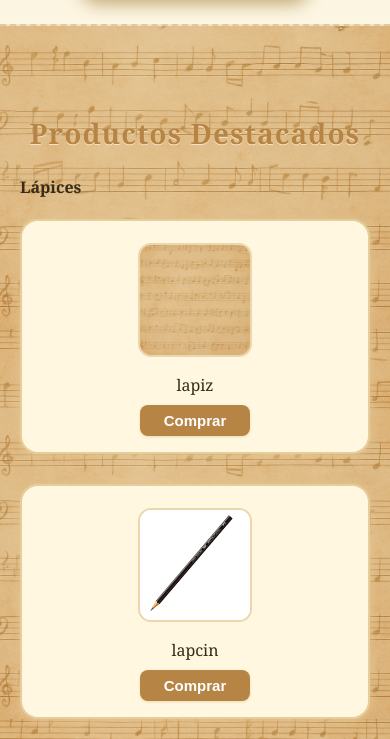
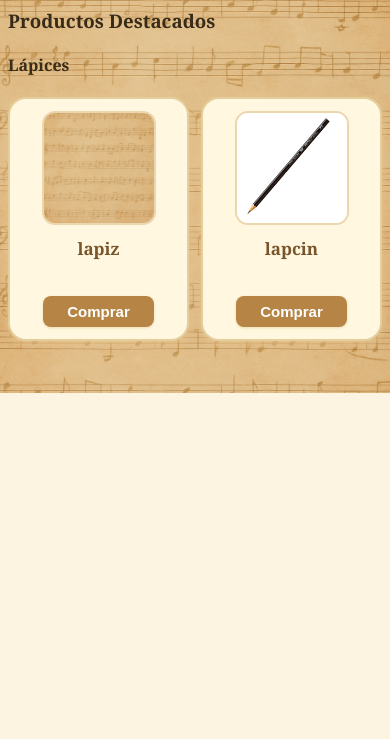
Before and after one commit to Yast1n/Tienda_Papeleria, a Django app: page / in a window 390 px wide. Shown: the part 451-1190 px from the top of the page. After the commit the page ends 844 px from the top, so only its background shows below. Run offline with Django 5.2, Linux system fonts and the light colour scheme; data comes from the database, SQL or seed files in the repository; both versions use the stored data as it was after the commit.

Commit message:
se configuro creacion de productos
creacion de producto desde admin y se muestra en el home

```diff
--- a/Tienda_Papeleria/Tienda/static/Tienda/css/home.css
+++ b/Tienda_Papeleria/Tienda/static/Tienda/css/home.css
@@ -1,4 +1,4 @@
-/* Estilo base vintage con toque pergamino/musical */
+/* Fondo general tipo vintage */
 body {
     background: #fdf6e3 url('../img/texture-music-bg.png') repeat;
     background-size: contain;
@@ -69,22 +69,39 @@ nav a:hover {
 /* Productos destacados */
 .featured {
     margin: 40px auto 0 auto;
-    max-width: 900px;
+    max-width: 1100px;
     padding: 20px;
 }
 
-.featured h3 {
-    text-align: center;
-    font-size: 28px;
-    color: #b68545;
-    margin-bottom: 24px;
+/* Categoría bloque */
+.category-block {
+    margin-bottom: 40px;
+    background: #faecd6;
+    border-radius: 20px;
+    box-shadow: 0 1px 8px #eed7b2;
+    padding: 20px 18px 8px 18px;
+    border: 1.5px solid #f0d7ad;
+    position: relative;
+    overflow: hidden;
+}
+
+.category-block h4 {
+    margin: 0 0 20px 0;
+    color: #a6793a;
+    font-size: 22px;
+    font-weight: bold;
     letter-spacing: 1px;
-    text-shadow: 0 1px #f9e3c5;
+    text-shadow: 0 1px #fff6e2;
+    border-left: 7px solid #e9c78c;
+    padding-left: 16px;
+    background: #fff6e2;
+    border-radius: 0 9px 9px 0;
+    display: inline-block;
 }
 
 .products-grid {
     display: grid;
-    grid-template-columns: repeat(auto-fit, minmax(180px, 1fr));
+    grid-template-columns: repeat(auto-fit, minmax(170px, 1fr));
     gap: 30px;
 }
 
@@ -96,6 +113,10 @@ nav a:hover {
     padding: 22px 10px 16px 10px;
     transition: transform 0.15s, box-shadow 0.3s;
     border: 2px solid #e4cf9c;
+    display: flex;
+    flex-direction: column;
+    align-items: center;
+    height: 100%;
 }
 
 .product-card:hover {
@@ -112,6 +133,14 @@ nav a:hover {
     border: 2px solid #ecd6ae;
 }
 
+.product-card div {
+    font-size: 17px;
+    font-weight: bold;
+    color: #79552c;
+    margin-bottom: 8px;
+    min-height: 22px;
+}
+
 .product-card button {
     background: #b68545;
     color: white;
@@ -120,7 +149,7 @@ nav a:hover {
     padding: 7px 24px;
     font-weight: bold;
     font-size: 15px;
-    margin-top: 9px;
+    margin-top: auto;
     cursor: pointer;
     box-shadow: 0 1px 3px #ecdcb0;
     transition: background 0.2s;
@@ -129,3 +158,36 @@ nav a:hover {
 .product-card button:hover {
     background: #987134;
 }
+
+/* Responsive */
+@media (max-width: 900px) {
+    .featured {
+        padding: 8px;
+    }
+    .products-grid {
+        gap: 20px;
+    }
+    .category-block {
+        padding: 15px 8px 4px 8px;
+    }
+}
+
+@media (max-width: 600px) {
+    .hero h1 {
+        font-size: 26px;
+    }
+    .hero h2 {
+        font-size: 16px;
+    }
+    .category-block h4 {
+        font-size: 17px;
+        padding-left: 9px;
+    }
+    .products-grid {
+        grid-template-columns: 1fr 1fr;
+        gap: 12px;
+    }
+    .product-card {
+        padding: 12px 2px 12px 2px;
+    }
+}
--- a/Tienda_Papeleria/Tienda_Papeleria/settings.py
+++ b/Tienda_Papeleria/Tienda_Papeleria/settings.py
@@ -67,6 +67,12 @@ TEMPLATES = [
     },
 ]
 
+
+MEDIA_URL = '/media/'
+MEDIA_ROOT = BASE_DIR / 'media'
+
+
+
 WSGI_APPLICATION = 'Tienda_Papeleria.wsgi.application'
 
 
--- a/Tienda_Papeleria/Tienda_Papeleria/urls.py
+++ b/Tienda_Papeleria/Tienda_Papeleria/urls.py
@@ -16,8 +16,14 @@ Including another URLconf
 """
 from django.contrib import admin
 from django.urls import path, include
+from django.conf import settings
+from django.conf.urls.static import static
 
 urlpatterns = [
     path('admin/', admin.site.urls),
     path('', include('Tienda.urls')),
 ]
+
+
+if settings.DEBUG:
+    urlpatterns += static(settings.MEDIA_URL, document_root=settings.MEDIA_ROOT)
```
Also changed, not shown: Tienda_Papeleria/Tienda/static/Tienda/img/lapiz.png (added), Tienda_Papeleria/Tienda/urls.py (line endings or trailing spaces), Tienda_Papeleria/db.sqlite3, Tienda_Papeleria/media/productos/lapiz.png (added).
